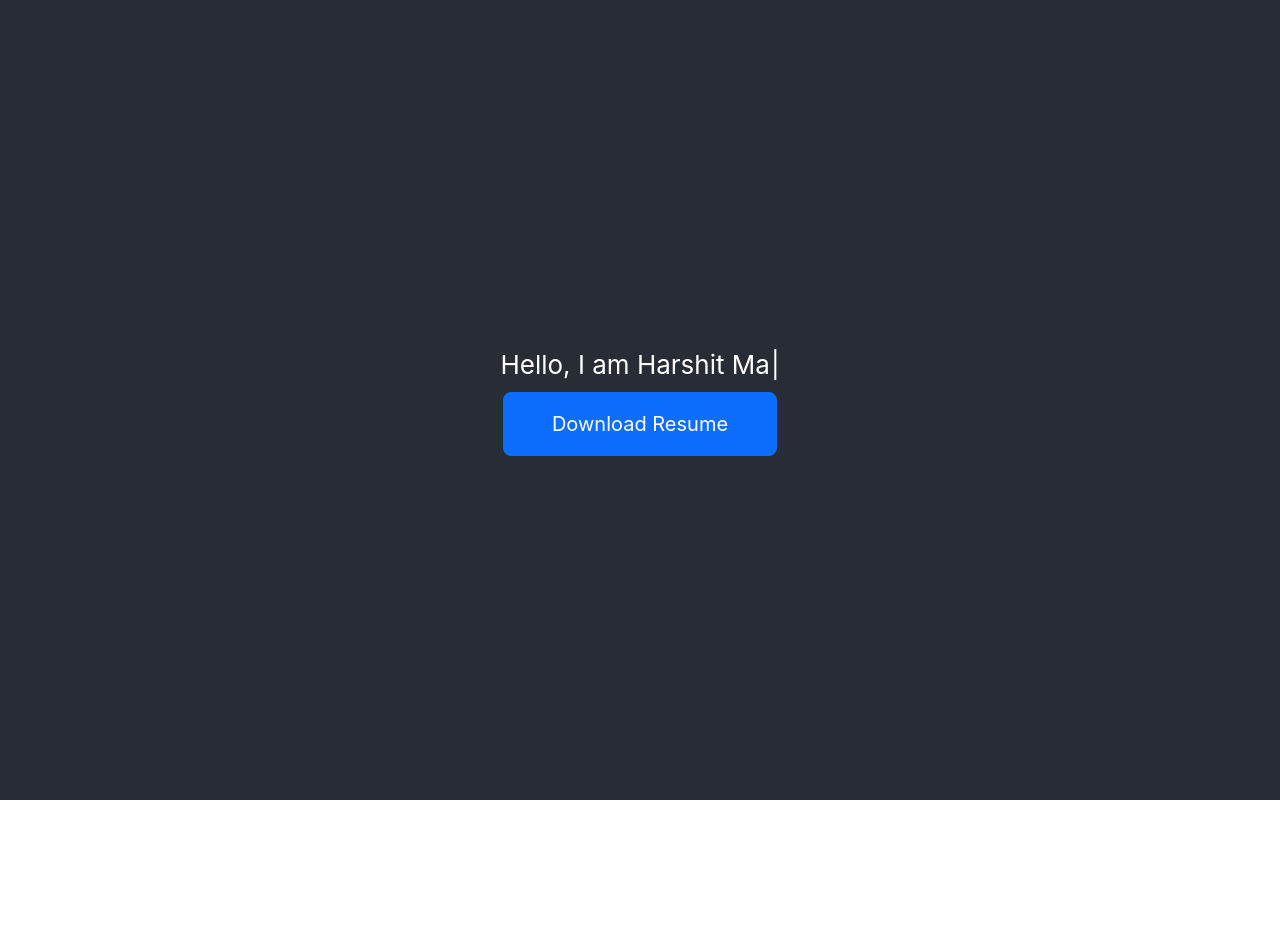
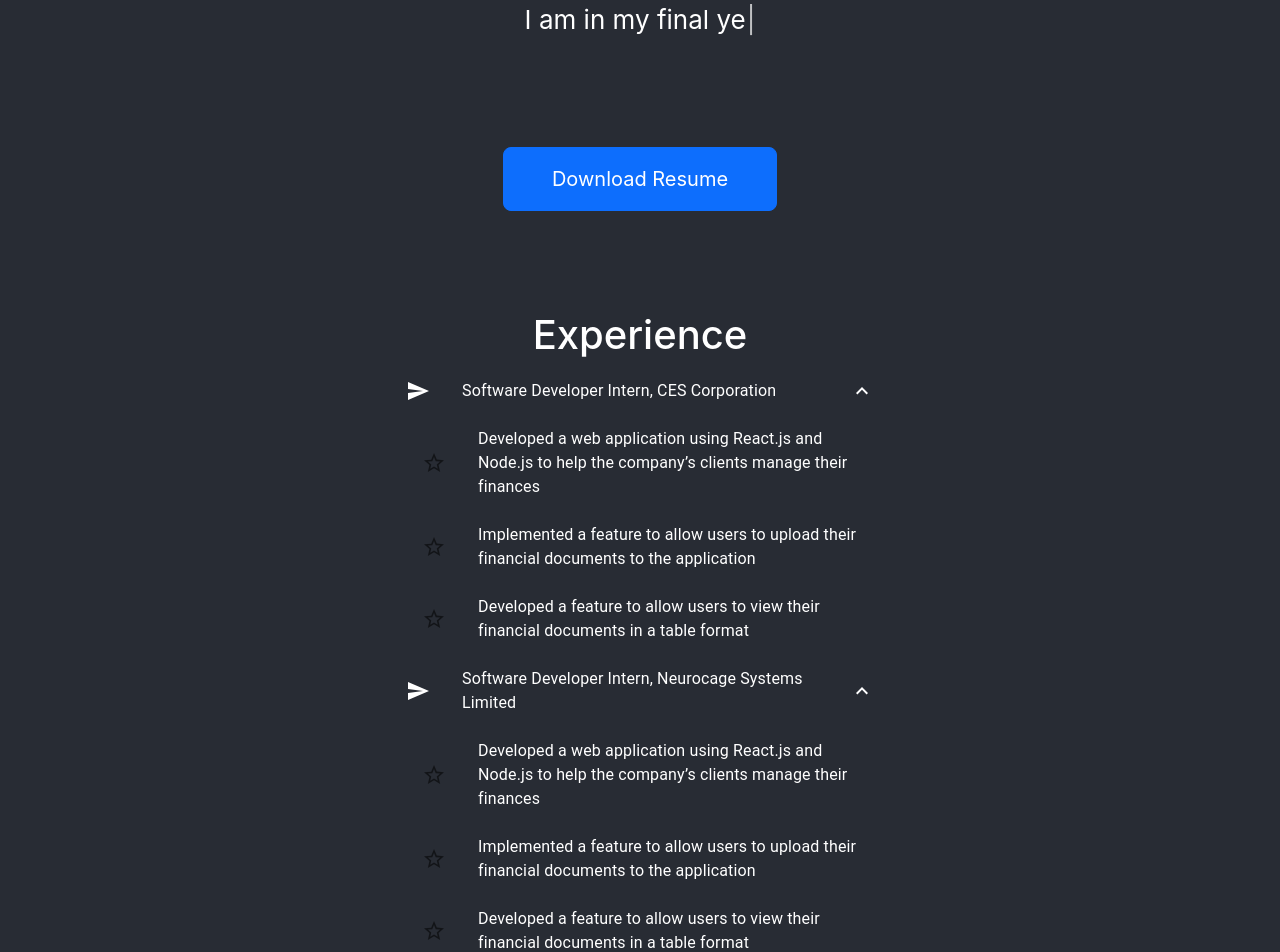
Before and after one commit to harshit-malik7/Portfolio, a React (Create React App) app in the folder my-portfolio/: page /about in a window 1280 px wide. Shown: the top 952 px of the page. Before the commit the page ends 800 px from the top, so only its background shows below. Built offline with nearby package versions, Linux system fonts and the light colour scheme.

Commit message:
mui for lists

```diff
--- a/my-portfolio/package.json
+++ b/my-portfolio/package.json
@@ -3,6 +3,10 @@
   "version": "0.1.0",
   "private": true,
   "dependencies": {
+    "@emotion/react": "^11.11.1",
+    "@emotion/styled": "^11.11.0",
+    "@mui/icons-material": "^5.14.8",
+    "@mui/material": "^5.14.8",
     "@testing-library/jest-dom": "^5.17.0",
     "@testing-library/react": "^13.4.0",
     "@testing-library/user-event": "^13.5.0",
--- a/my-portfolio/src/App.css
+++ b/my-portfolio/src/App.css
@@ -39,11 +39,18 @@
 
 .about1{
   position: relative;
+  margin-bottom: 100px;
 
 }
 
-.about2{
+.resume{
   position: relative;
+  margin-bottom: 100px;
+}
+
+.experience{
+  position: relative;
+  margin-bottom: 100px;
 }
 
 .App-link {
--- a/my-portfolio/src/components/About.js
+++ b/my-portfolio/src/components/About.js
@@ -1,5 +1,19 @@
 import React from 'react'
 import Typewriter from 'typewriter-effect';
+import { Typography, colors } from '@mui/material';
+import ListSubheader from '@mui/material/ListSubheader';
+import List from '@mui/material/List';
+import ListItemButton from '@mui/material/ListItemButton';
+import ListItemIcon from '@mui/material/ListItemIcon';
+import ListItemText from '@mui/material/ListItemText';
+import Collapse from '@mui/material/Collapse';
+import InboxIcon from '@mui/icons-material/MoveToInbox';
+import DraftsIcon from '@mui/icons-material/Drafts';
+import SendIcon from '@mui/icons-material/Send';
+import ExpandLess from '@mui/icons-material/ExpandLess';
+import ExpandMore from '@mui/icons-material/ExpandMore';
+import StarBorder from '@mui/icons-material/StarBorder';
+
 
 const About = () => {
   //make a button function to download resume
@@ -14,13 +28,104 @@ const About = () => {
       })
     })
   }
+
+  const [open, setOpen] = React.useState(true);
+  const handleClick = () => {
+    setOpen(!open);
+  };
+
+  const[open2, setOpen2] = React.useState(true);
+  const handleClick2 = () => {
+    setOpen2(!open2);
+  };
   return (
     <div className='About-header'>
       <div className='about1'>
-      <Typewriter onInit={(typewriter)=>{ typewriter.typeString("Hello, I am Harshit Malik").pauseFor(1000).deleteAll().typeString("I am in my final year as a software engineering co-op student at the University of Alberta").start();}}/>
+      {/*Typewriter  onInit={(typewriter)=>{ typewriter.typeString("Hello, I am Harshit Malik").pauseFor(1000).deleteAll().typeString("I am in my final year as a software engineering co-op student at the University of Alberta").start();}}>*/}
+      <Typewriter
+      options={{
+        strings: ["Hello, I am Harshit Malik", "I am in my final year as a software engineering co-op student at the University of Alberta"],
+        autoStart: true, // Automatically start typing
+        loop: true,       // Loop the typing animation
+        delay: 50,        // Delay between each character
+        deleteSpeed: 20,  // Speed of deleting characters
+      }}
+    />
       </div>
-      <div className='about2'>
+      <div className='resume'>
       <button className='btn btn-primary btn-lg mx-3 px-5 py-3 mt-2' onClick={downloadResume}>Download Resume</button>
+      </div>
+      <div className='experience'>
+        <h1>Experience</h1>
+        <List
+          sx={{ width: '300%', maxWidth: 500, bgcolor: 'background' }}
+          component="nav"
+          aria-labelledby="nested-list-subheader"
+          subheader={
+            <ListSubheader component="div" id="nested-list-subheader">
+            </ListSubheader>
+          }
+        >
+          <ListItemButton onClick={handleClick}>
+            <ListItemIcon color='white'>
+              <SendIcon style={{color:"white"}}/>
+            </ListItemIcon>
+            <ListItemText style={{color:"white"}} primary="Software Developer Intern, CES Corporation" />
+            {open ? <ExpandLess /> : <ExpandMore />}
+          </ListItemButton>
+          <Collapse in={open} timeout="auto" unmountOnExit>
+          <List component="div" disablePadding>
+            <ListItemButton sx={{ pl: 4 }}>
+              <ListItemIcon color='white'>
+                <StarBorder />
+              </ListItemIcon>
+              <ListItemText style={{color:"white"}} primary="Developed a web application using React.js and Node.js to help the company’s clients manage their finances" />
+            </ListItemButton>
+            <ListItemButton sx={{ pl: 4 }}>
+              <ListItemIcon>
+                <StarBorder />
+              </ListItemIcon>
+              <ListItemText style={{color:"white"}} primary="Implemented a feature to allow users to upload their financial documents to the application" />
+            </ListItemButton>
+            <ListItemButton sx={{ pl: 4 }}>
+              <ListItemIcon>
+                <StarBorder />
+              </ListItemIcon>
+              <ListItemText style={{color:"white"}} primary="Developed a feature to allow users to view their financial documents in a table format" />
+            </ListItemButton>
+          </List>
+          </Collapse>
+          <ListItemButton onClick={handleClick2}>
+            <ListItemIcon>
+              <SendIcon style={{color:"white"}} />
+            </ListItemIcon>
+            <ListItemText style={{color:"white"}} primary="Software Developer Intern, Neurocage Systems Limited" />
+            {open2 ? <ExpandLess /> : <ExpandMore />}
+          </ListItemButton>
+          <Collapse in={open2} timeout="auto" unmountOnExit>
+          <List component="div" disablePadding>
+            <ListItemButton sx={{ pl: 4 }}>
+              <ListItemIcon>
+                <StarBorder />
+              </ListItemIcon>
+              <ListItemText style={{color:"white"}} primary="Developed a web application using React.js and Node.js to help the company’s clients manage their finances" />
+            </ListItemButton>
+            <ListItemButton sx={{ pl: 4 }}>
+              <ListItemIcon>
+                <StarBorder />
+              </ListItemIcon>
+              <ListItemText style={{color:"white"}} primary="Implemented a feature to allow users to upload their financial documents to the application" />
+            </ListItemButton>
+            <ListItemButton sx={{ pl: 4 }}>
+              <ListItemIcon>
+                <StarBorder />
+              </ListItemIcon>
+              <ListItemText style={{color:"white"}} primary="Developed a feature to allow users to view their financial documents in a table format" />
+            </ListItemButton>
+          </List>
+          </Collapse>
+          </List>
+
       </div>
     </div>
 
```
Also changed, not shown: 1 other file (tests, documents, lock files or other folders).
